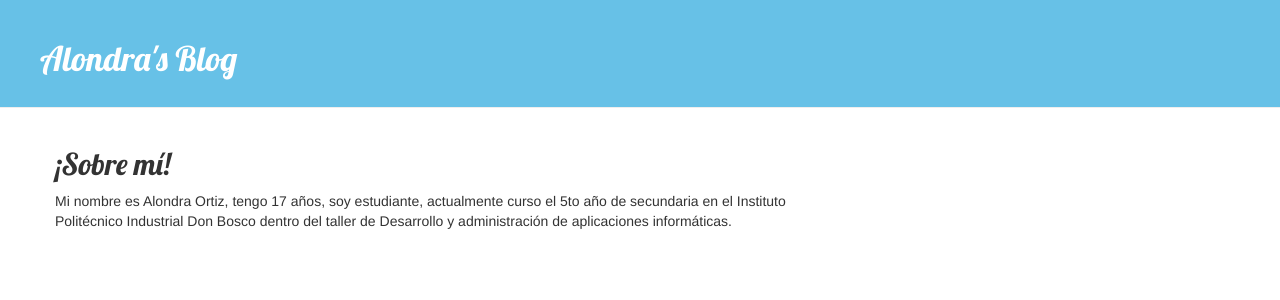
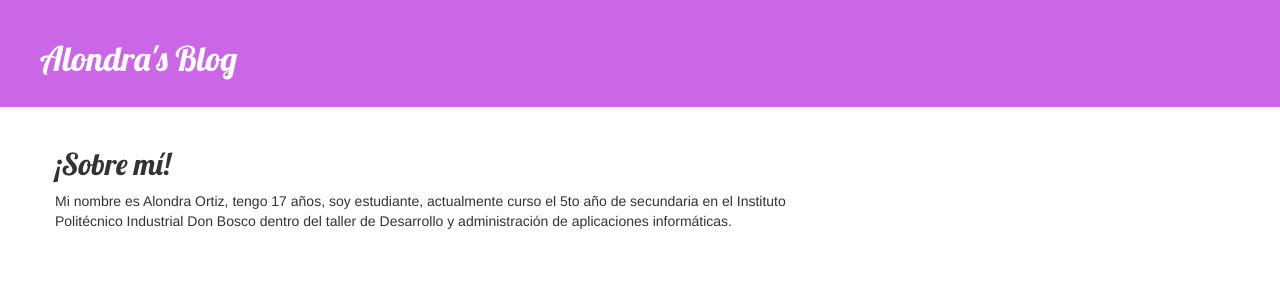
Before and after one commit to AlondraOrtiz656/pagina_web, a Django app: page /post/2/ in a window 1280 px wide. Shown: the top 300 px of the page. Run offline with Django 3.2, Linux system fonts and the light colour scheme; data comes from the database, SQL or seed files in the repository; some libraries are stand-ins or nearby versions.

Commit message:
Update blog.css

```diff
--- a/blog/static/css/blog.css
+++ b/blog/static/css/blog.css
@@ -1,5 +1,5 @@
 .page-header {
-    background-color: #67c1e7;
+    background-color: #cb67e7;
     margin-top: 0;
     padding: 20px 20px 20px 40px;
 }
```
